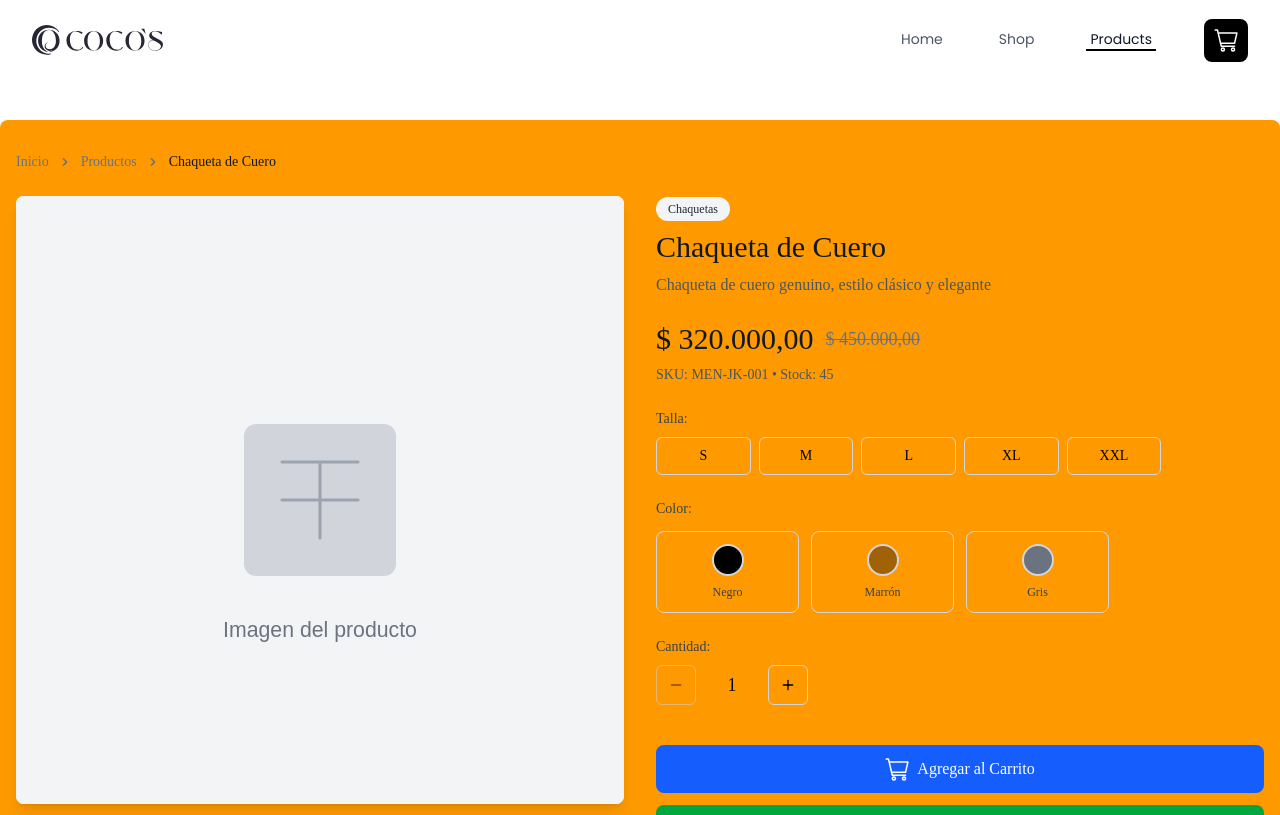
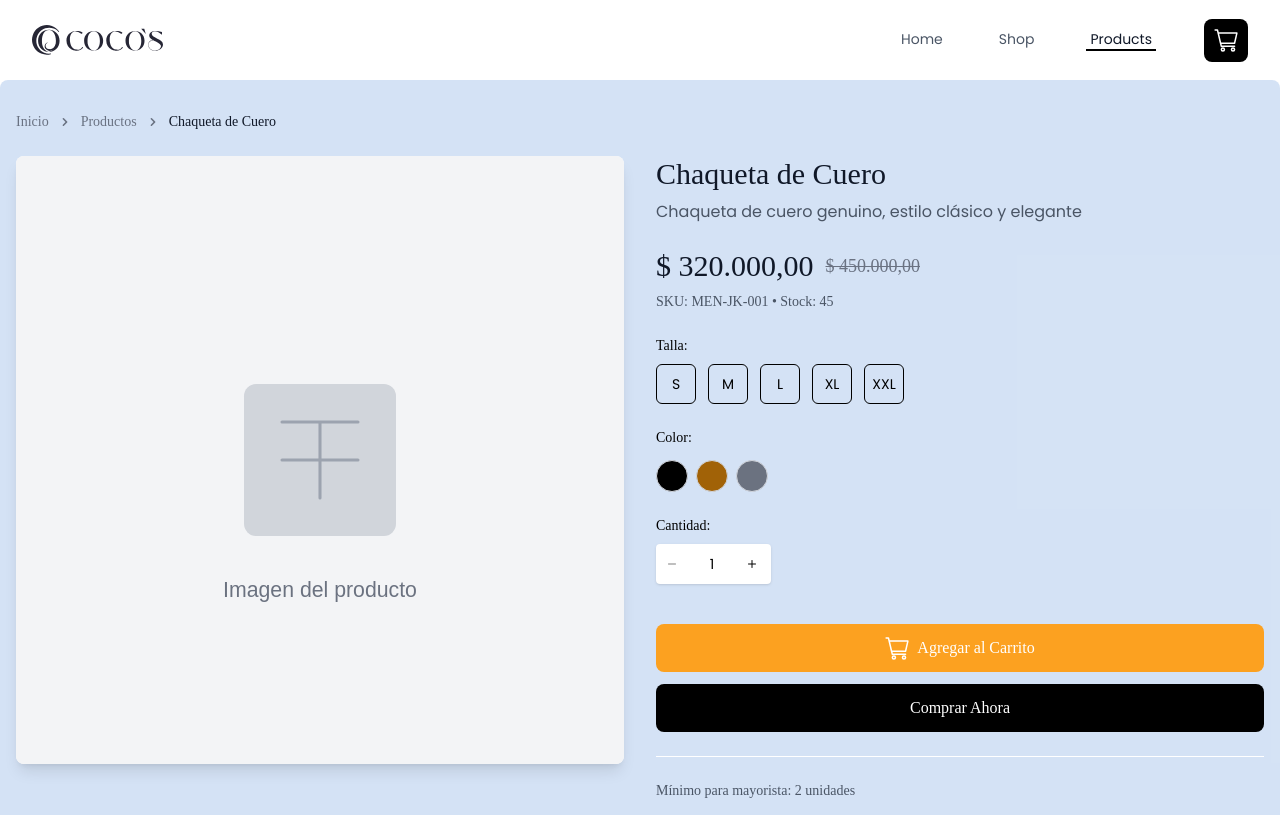
Before and after one commit to jesusdlacrz/coco-ecommerce, a SvelteKit app: page /productos/men-jacket-001 in a window 1280 px wide. Shown: the top 815 px of the page. Built offline with nearby package versions, Linux system fonts and the light colour scheme; a web font is replaced by a local one.

Commit message:
feat: update product action buttons styling and enhance product details layout for improved user experience

```diff
--- a/src/lib/detailproducts/components/ProductActions.svelte
+++ b/src/lib/detailproducts/components/ProductActions.svelte
@@ -13,7 +13,7 @@
 <div class="space-y-3 pt-4">
 	<button
 		onclick={onAddToCart}
-		class="w-full flex items-center justify-center space-x-2 bg-blue-600 text-white py-3 px-6 rounded-lg hover:bg-blue-700 transition-colors font-medium"
+		class="w-full flex items-center justify-center space-x-2 bg-[#FCA120] text-white py-3 px-6 rounded-lg hover:bg-[#fca020d2] transition-colors font-medium"
 	>
 		<ShoppingCart size={20} />
 		<span>Agregar al Carrito</span>
@@ -21,7 +21,7 @@
 
 	<button
 		onclick={onBuyNow}
-		class="w-full bg-green-600 text-white py-3 px-6 rounded-lg hover:bg-green-700 transition-colors font-medium"
+		class="w-full bg-black text-white py-3 px-6 rounded-lg hover:bg-gray-800 transition-colors font-medium"
 	>
 		Comprar Ahora
 	</button>
--- a/src/lib/detailproducts/components/ProductDetails.svelte
+++ b/src/lib/detailproducts/components/ProductDetails.svelte
@@ -9,7 +9,7 @@
 </script>
 
 <!-- Información adicional -->
-<div class="border-t pt-6 space-y-3 text-sm text-gray-600">
+<div class="border-t border-white pt-6 space-y-3 text-sm text-gray-600">
 	<p><strong>Mínimo para mayorista:</strong> {product.minOrderQuantity} unidades</p>
 	<p><strong>Disponibilidad:</strong> {product.inStock ? 'En stock' : 'Agotado'}</p>
 </div>
--- a/src/lib/detailproducts/components/ProductInfo.svelte
+++ b/src/lib/detailproducts/components/ProductInfo.svelte
@@ -10,11 +10,8 @@
 </script>
 
 <div>
-	<span class="inline-block px-3 py-1 text-xs font-medium bg-gray-100 text-gray-800 rounded-full mb-2">
-		{product.category}
-	</span>
 	<h1 class="text-3xl font-bold text-gray-900">{product.name}</h1>
-	<p class="text-gray-600 mt-2">{product.description}</p>
+	<p  style="font-family: 'Poppins', sans-serif;" class="text-gray-600 mt-2">{product.description}</p>
 </div>
 
 <!-- Precios -->
--- a/src/lib/detailproducts/components/ProductOptions.svelte
+++ b/src/lib/detailproducts/components/ProductOptions.svelte
@@ -39,14 +39,15 @@
 <div class="space-y-6">
 	{#if sizes.length > 0}
 		<div>
-			<span class="block text-sm font-medium text-gray-700 mb-2">Talla:</span>
-			<div class="grid grid-cols-6 gap-2">
+			<span class="block text-sm font-medium text-black mb-2">Talla:</span>
+			<div class="flex flex-wrap gap-3">
 				{#each sizes as size (size)}
 					<button
 						onclick={() => onSizeSelect(size)}
-						class="py-2 px-3 text-sm border rounded-md transition-all {selectedSize === size
-							? 'border-blue-500 bg-blue-50 text-blue-700'
-							: 'border-gray-300 hover:border-gray-400'}"
+						style="font-family: 'Poppins', sans-serif;"
+						class="w-10 h-10 text-sm border rounded-md transition-all flex items-center justify-center {selectedSize === size
+							? 'border-black bg-black text-white'
+							: 'border-black hover:border-gray-800'}"
 					>
 						{size}
 					</button>
@@ -57,44 +58,39 @@
 
 	{#if colors.length > 0}
 		<div>
-			<span class="block text-sm font-medium text-gray-700 mb-3">Color:</span>
-			<div class="grid grid-cols-4 gap-3">
+			<span class="block text-sm font-medium text-black mb-3">Color:</span>
+			<div class="flex flex-wrap gap-2">
 				{#each colors as color (color.name)}
 					<button
+						title={color.name}
+						aria-label={`Color ${color.name}`}
 						onclick={() => onColorSelect(color.name)}
-						class="relative group p-3 border rounded-lg transition-all {selectedColor === color.name
-							? 'border-blue-500 bg-blue-50 ring-2 ring-blue-200'
-							: 'border-gray-300 hover:border-gray-400 hover:bg-gray-50'}"
-					>
-						<div class="flex flex-col items-center space-y-2">
-							<div
-								class="w-8 h-8 rounded-full border-2 transition-all {color.name === 'Blanco' ? 'border-gray-400' : 'border-gray-300'} {selectedColor === color.name ? 'ring-2 ring-blue-500 ring-offset-2' : ''}"
-								style="background-color: {color.hex}"
-							></div>
-							<span class="text-xs font-medium text-gray-700">{color.name}</span>
-						</div>
-					</button>
+						class={`w-8 h-8 rounded-full transition-all ${selectedColor === color.name
+							? 'border-2 border-white ring-1 ring-black'
+							: `${color.name === 'Blanco' ? 'border border-gray-400' : 'border border-gray-300'} hover:border-gray-400`}`}
+						style="background-color: {color.hex}"
+					></button>
 				{/each}
 			</div>
 		</div>
 	{/if}
 
 	<div>
-		<span class="block text-sm font-medium text-gray-700 mb-2">Cantidad:</span>
-		<div class="flex items-center space-x-3">
+		<span class="block text-sm font-medium text-black mb-2">Cantidad:</span>
+		<div class="flex items-center space-x-2 bg-white h-10 max-w-[115px] shadow rounded">
 			<button
 				onclick={decrementQuantity}
 				disabled={quantity <= 1}
-				class="w-10 h-10 rounded-md border border-gray-300 flex items-center justify-center hover:bg-gray-50 disabled:opacity-50"
+				class="flex h-8 w-8 items-center justify-center p-0 disabled:opacity-50"
 			>
-				<Minus size={16} />
+				<Minus size={12} class="text-black" />
 			</button>
-			<span class="text-lg font-medium min-w-[3rem] text-center">{quantity}</span>
+			<span class="min-w-[2rem] px-3 text-center text-sm font-medium text-black" style="font-family: 'Poppins', sans-serif;">{quantity}</span>
 			<button
 				onclick={incrementQuantity}
-				class="w-10 h-10 rounded-md border border-gray-300 flex items-center justify-center hover:bg-gray-50"
+				class="flex h-8 w-8 items-center justify-center p-0"
 			>
-				<Plus size={16} />
+				<Plus size={12} />
 			</button>
 		</div>
 	</div>
--- a/src/routes/productos/[id]/+page.svelte
+++ b/src/routes/productos/[id]/+page.svelte
@@ -87,6 +87,29 @@
 		selectedImageIndex = index;
 	}
 
+	// Fondo dinámico según categoría (igual que en catálogo completo)
+	const categoryBackgrounds: Record<Category, string> = {
+		men: 'bg-[#2C71CC33]',
+		women: 'bg-[#B19ADE40]',
+		boys: 'bg-[#f0f4fc]',
+		girls: 'bg-[#ffecf4]'
+	};
+
+	const validCategories: Category[] = ['men', 'women', 'boys', 'girls'];
+	let effectiveCategory = $state<Category>('women');
+
+	$effect(() => {
+		const fromQuery = categoryParam as Category | null;
+		if (fromQuery && validCategories.includes(fromQuery)) {
+			effectiveCategory = fromQuery;
+			return;
+		}
+		const fromProduct = (product as any)?.gender as Category | undefined;
+		effectiveCategory = fromProduct && validCategories.includes(fromProduct) ? fromProduct : 'women';
+	});
+
+	const currentBackground = $derived(categoryBackgrounds[effectiveCategory]);
+
 	// Funciones de validación y carrito
 	function validateSelections(): boolean {
 		if (product.sizes.length > 0 && !selectedSize) {
@@ -121,14 +144,14 @@
 	<meta name="description" content={product.description} />
 </svelte:head>
 
-<div class="min-h-screen bg-gray-50">
+<div class="min-h-screen">
 	<ProductHeader
 		category={categoryParam || undefined}
 		fromProductsPage={isFromProductsPage}
 	/>
 
 	<!-- Contenido principal -->
-	<div class="max-w-7xl mx-auto px-4 py-8 bg-amber-500 rounded-lg my-10">
+	<div class="max-w-7xl mx-auto px-4 py-8 {currentBackground} rounded-lg mb-6">
 		<Breadcrumbs breadcrumbs={breadcrumbs()} />
 
 		<div class="grid grid-cols-1 lg:grid-cols-2 gap-8">
```
